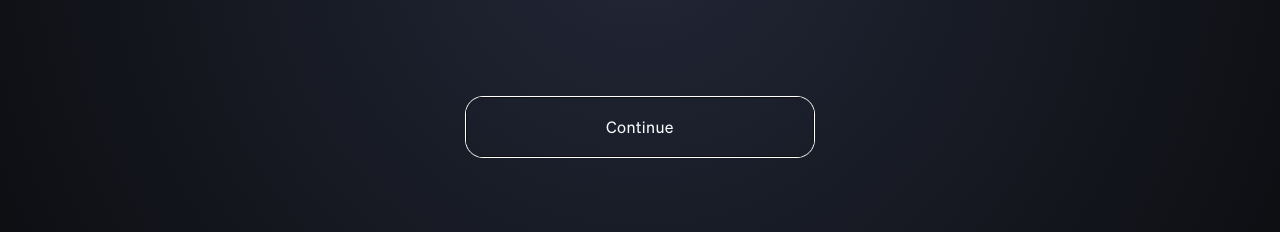
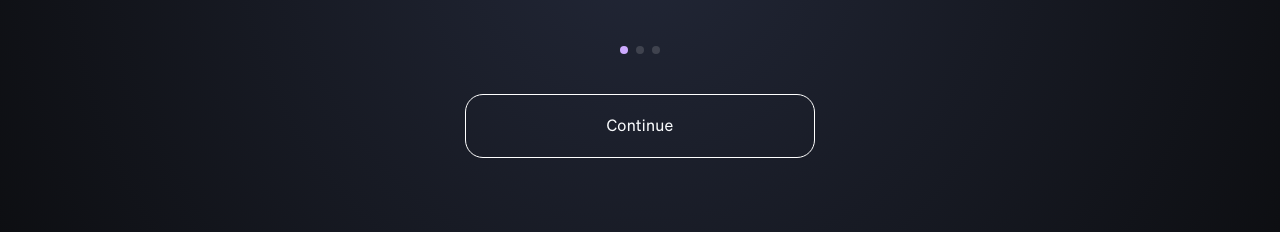
Before and after one commit to devsigner-sunny/juicebox, a Next.js app: page /tutorials in a window 1280 px wide. Shown: the part 475-707 px from the top of the page. Built offline with nearby package versions, Linux system fonts and the light colour scheme.

Commit message:
debug - swiper slider is not displaying from the first slide when user link to: Autofocus

```diff
--- a/app/tutorials/page.tsx
+++ b/app/tutorials/page.tsx
@@ -2,7 +2,7 @@
 
 import React from "react";
 import { Autoplay, Navigation, Pagination } from "swiper/modules";
-import { Swiper, SwiperSlide, SwiperRef } from "swiper/react";
+import { Swiper, SwiperSlide, SwiperRef, useSwiper } from "swiper/react";
 import "swiper/css";
 import "swiper/css/navigation";
 import "swiper/css/pagination";
@@ -24,9 +24,8 @@ export default function Tutorials() {
       <Swiper
         ref={swiperRef}
         pagination={{ type: "bullets", clickable: true }}
-        observer
-        shortSwipes={false}
-        modules={[Navigation, Pagination]}
+        loop
+        modules={[Autoplay, Navigation, Pagination]}
       >
         {modelSwiper.map(({ id, title }, index, array) => (
           <SwiperSlide key={id}>
@@ -44,12 +43,15 @@ export default function Tutorials() {
                 className="mt-auto"
               />
             ) : (
+              <>
                 <Button
                   label="Continue"
                   type="ghost"
+                  autoFocus={false}
                   onClick={slideNext}
                   className="mt-auto"
                 />
+              </>
             )}
           </SwiperSlide>
         ))}
--- a/components/Button/Button.tsx
+++ b/components/Button/Button.tsx
@@ -5,6 +5,7 @@ import "./button.css";
 
 interface ButtonProps {
   label: string;
+	autoFocus: boolean;
   onClick: () => void;
   className?: string;
   type: "primary" | "default" | "invert" | "ghost";
@@ -13,12 +14,14 @@ interface ButtonProps {
 export function Button({
   label = "button",
   type = "default",
+	autoFocus = true,
   ...props
 }: ButtonProps) {
+
   return (
     <div
       className={twMerge(
-        `flex flex-col items-center justify-center w-full py-6 text-base leading-none tracking-wide
+        `flex flex-col items-center justify-center w-full py-6 text-base leading-[1.35em] tracking-[.02em]
 	`,
         props.className
       )}
@@ -32,7 +35,7 @@ export function Button({
       >
         <button
           role="button"
-          autoFocus
+          autoFocus={autoFocus}
           aria-label={label}
           onClick={props.onClick}
           className={`p-5 inline-block w-full h-full ${sohne.className}`}
```
Lines whose indentation alone changed are shown as unchanged.
